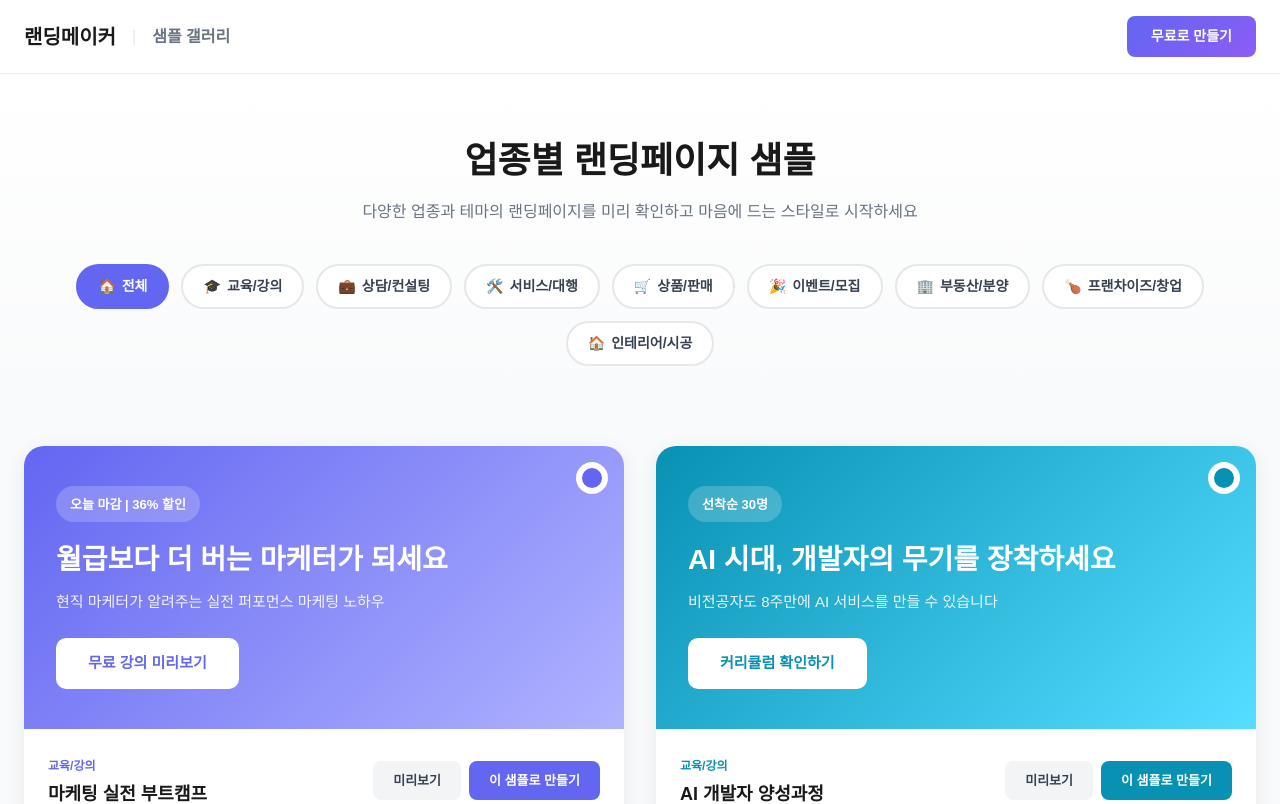
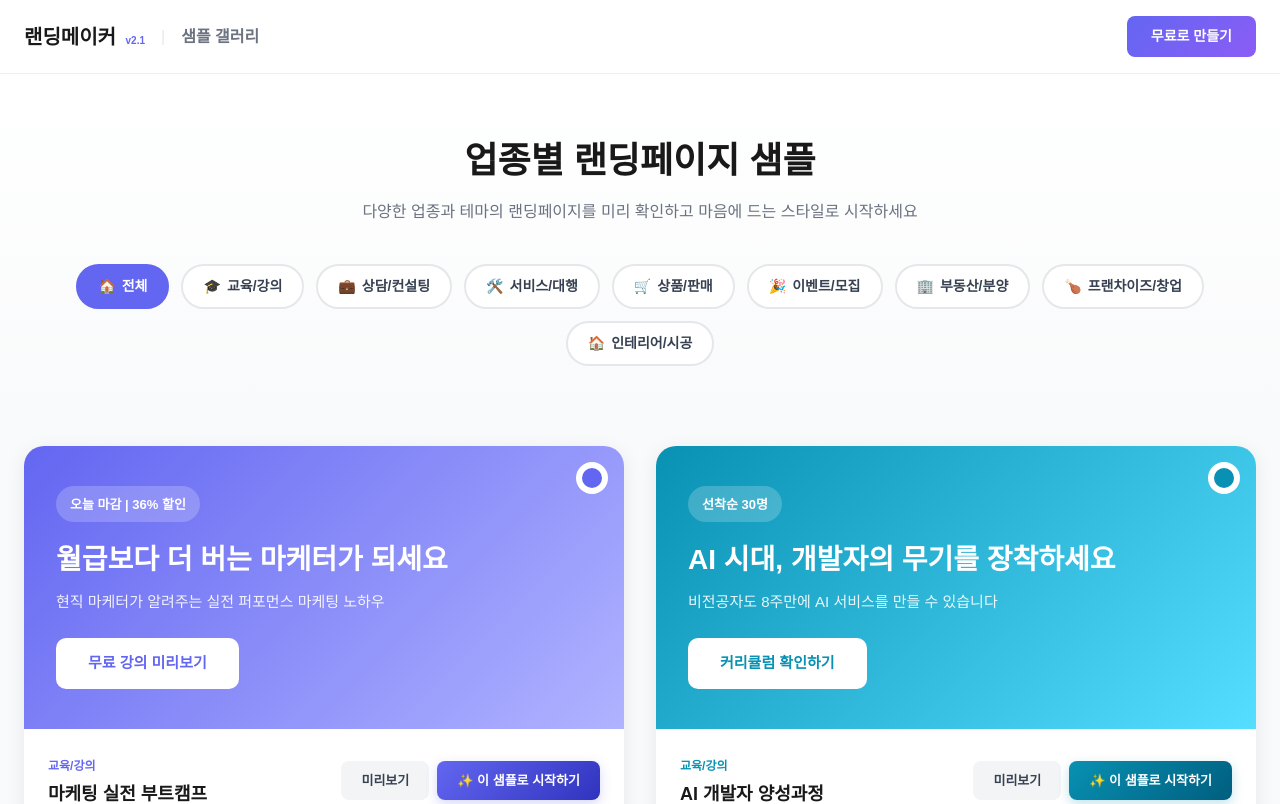
Before and after one commit to jsky9292/landingpage_membership, a Next.js app: page /samples in a window 1280 px wide. Shown: the top 804 px of the page. Built offline with nearby package versions, Linux system fonts and the light colour scheme; a web font is replaced by a local one.

Commit message:
feat: 샘플 페이지 버전 표시 추가, 버튼 UI 개선 - v2.1

```diff
--- a/app/samples/page.tsx
+++ b/app/samples/page.tsx
@@ -52,7 +52,7 @@ export default function SamplesPage() {
         }}>
           <div style={{ display: 'flex', alignItems: 'center', gap: '16px' }}>
             <a href="/" style={{ fontSize: '20px', fontWeight: '800', color: '#191919', textDecoration: 'none' }}>
-              랜딩메이커
+              랜딩메이커 <span style={{ fontSize: '10px', color: '#6366F1', marginLeft: '4px' }}>v2.1</span>
             </a>
             <span style={{ color: '#E5E7EB' }}>|</span>
             <span style={{ fontSize: '16px', fontWeight: '600', color: '#6B7280' }}>샘플 갤러리</span>
@@ -282,16 +282,17 @@ export default function SamplesPage() {
                         onClick={() => handleUseSample(sample)}
                         style={{
                           padding: '10px 20px',
-                          background: sample.themeColor,
+                          background: `linear-gradient(135deg, ${sample.themeColor} 0%, ${adjustColor(sample.themeColor, -20)} 100%)`,
                           color: '#fff',
                           border: 'none',
                           borderRadius: '8px',
                           fontSize: '13px',
                           fontWeight: '600',
                           cursor: 'pointer',
+                          boxShadow: `0 4px 12px ${sample.themeColor}40`,
                         }}
                       >
-                        이 샘플로 만들기
+                        ✨ 이 샘플로 시작하기
                       </button>
                     </div>
                   </div>
```
